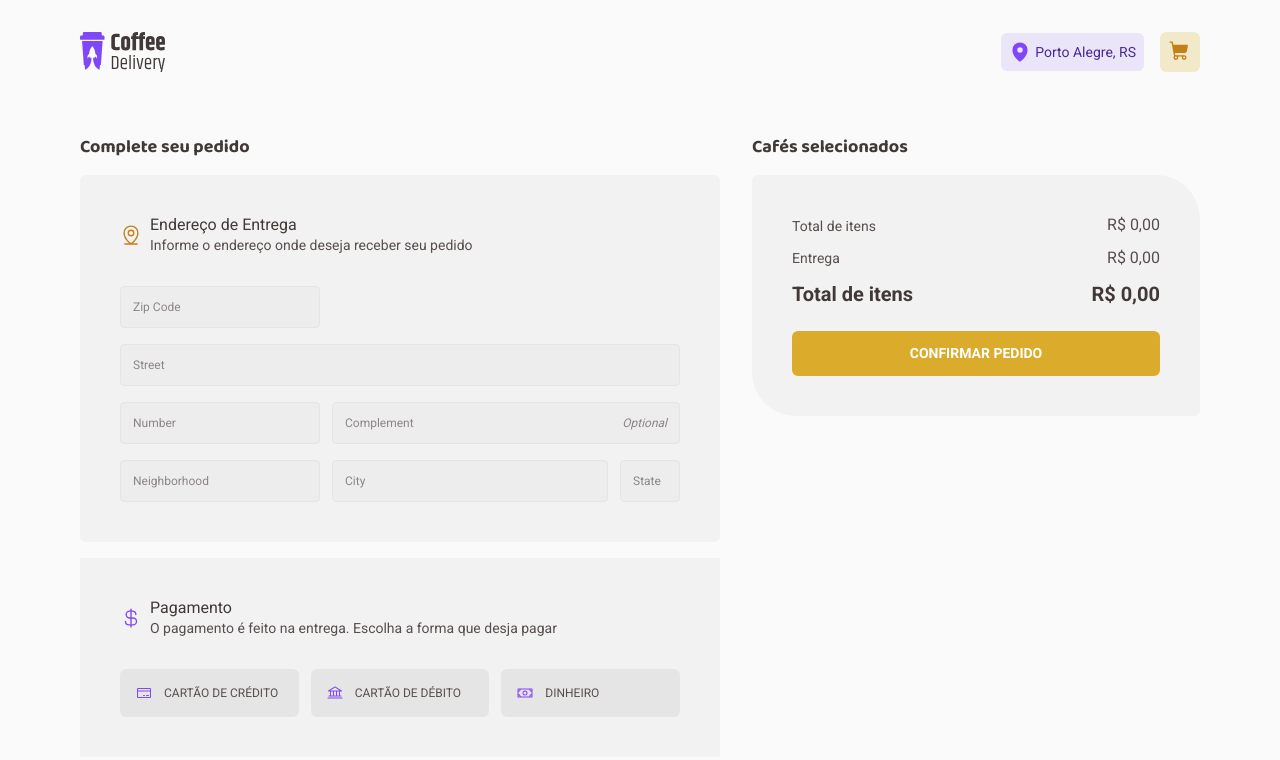
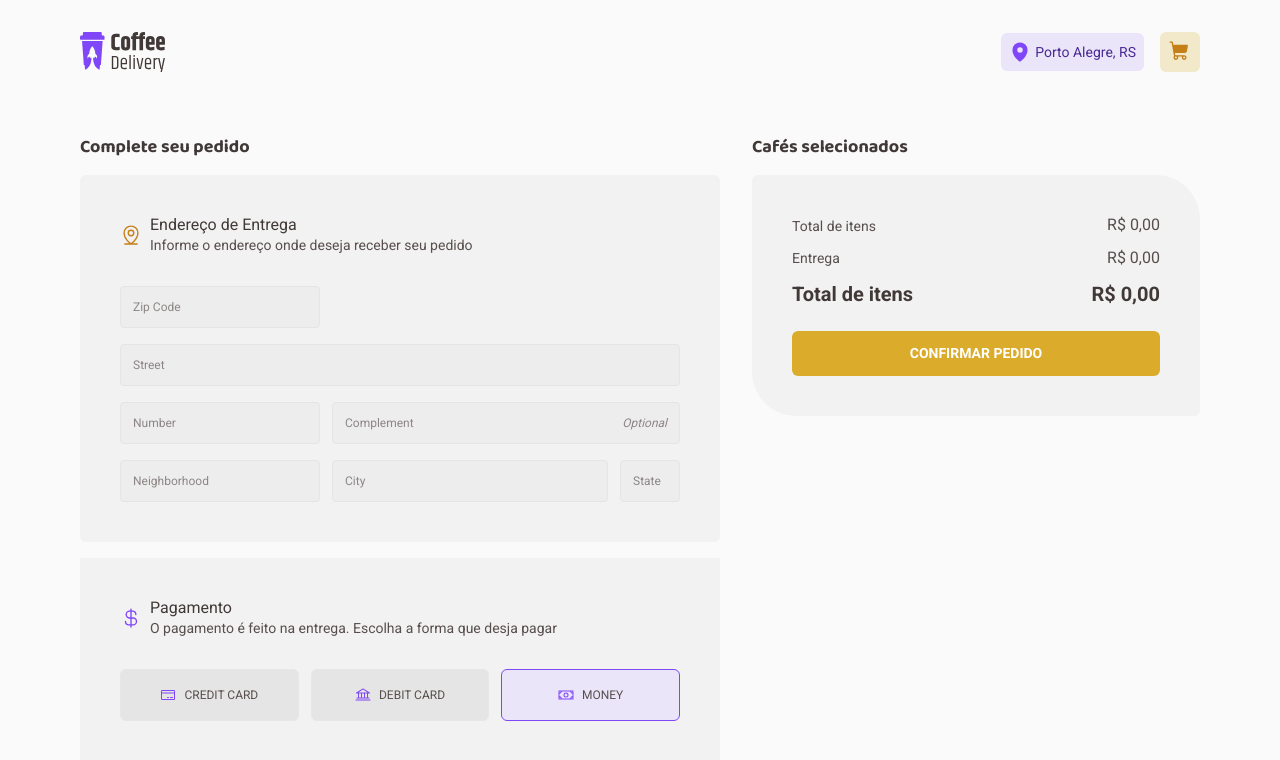
Before and after one commit to valdenicio22/coffee-delivery, a React (Vite) app: page /checkout in a window 1280 px wide. Shown: the top 760 px of the page. Built offline with nearby package versions, Linux system fonts and the light colour scheme.

Commit message:
feat: add functions to handle payment methods

```diff
--- a/src/Routes.tsx
+++ b/src/Routes.tsx
@@ -5,15 +5,15 @@ import {
 } from 'react-router-dom'
 import { DefaultLayout } from './layout/DefaultLayout'
 import { CheckoutPage } from './pages/CheckoutPage'
+import { ConfirmedOrder } from './pages/ConfirmedOrder'
 import { LandingPage } from './pages/LandingPage'
-import { ConfirmedOrder } from './pages/ConfirmedOrder'
 
 export const Router = createBrowserRouter(
   createRoutesFromElements(
     <Route path="/" element={<DefaultLayout />}>
       <Route path="" element={<LandingPage />} />
       <Route path="/checkout" element={<CheckoutPage />} />
-      <Route path="/confirmeOrder" element={<ConfirmedOrder />} />
+      <Route path="/confirmedOrder" element={<ConfirmedOrder />} />
     </Route>,
   ),
 )
--- a/src/components/PaymentMethod/index.tsx
+++ b/src/components/PaymentMethod/index.tsx
@@ -1,5 +1,4 @@
 import { InputHTMLAttributes, ReactNode, forwardRef } from 'react'
-import { RegularText } from '../Typography'
 
 type PaymentMethodProps = InputHTMLAttributes<HTMLInputElement> & {
   icon: ReactNode
@@ -8,26 +7,29 @@ type PaymentMethodProps = InputHTMLAttributes<HTMLInputElement> & {
 }
 
 const PaymentMethod = forwardRef<HTMLInputElement, PaymentMethodProps>(
-  ({ icon, iconColor = 'purple', label, ...props }, ref) => {
+  ({ id, icon, iconColor = 'purple', label, ...props }, ref) => {
     const iconColorVariant = {
       purple: 'text-brand-purple',
     }
     return (
-      <div className="p-4 bg-base-button rounded-md flex items-center gap-3 select-none">
-        {icon && (
+      <div>
+        <input
+          id={id}
+          className={`appearance-none hidden paymentInputMethod`}
+          type="radio"
+          {...props}
+          ref={ref}
+        />
+        <label
+          htmlFor={id}
+          className={`flex items-center justify-center gap-2 p-4
+          uppercase rounded-md select-none bg-base-button
+          text-base-text text-text-xs border border-bg-base-button
+          hover:bg-base-hover transitionColor`}
+        >
           <span className={`${iconColorVariant[iconColor]}`}>{icon}</span>
-        )}
-        <div>
-          <RegularText size="xs" className="uppercase">
-            {label}
-          </RegularText>
-          <input
-            className={`appearance-none hidden`}
-            type="radio"
-            {...props}
-            ref={ref}
-          />
-        </div>
+          {label}
+        </label>
       </div>
     )
   },
--- a/src/index.css
+++ b/src/index.css
@@ -26,4 +26,7 @@ textarea {
   .productCard {
     @apply flex flex-col items-center cardRounded bg-base-card px-5 pb-5;
   }
+  .paymentInputMethod:checked + label {
+    @apply bg-brand-purple-light border border-brand-purple;
+  }
 }
--- a/src/pages/CheckoutPage/components/PaymentSection/index.tsx
+++ b/src/pages/CheckoutPage/components/PaymentSection/index.tsx
@@ -1,39 +1,57 @@
 import { Bank, CreditCard, CurrencyDollar, Money } from '@phosphor-icons/react'
+import { useFormContext } from 'react-hook-form'
 import { PaymentMethod } from '../../../../components/PaymentMethod'
+import { RegularText } from '../../../../components/Typography'
 import { HeaderSection } from '../HeaderSection'
 
+export const paymentMethods = {
+  credit: {
+    label: 'Credit Card',
+    icon: <CreditCard size={16} />,
+  },
+  debit: {
+    label: 'Debit Card',
+    icon: <Bank size={16} />,
+  },
+  cash: {
+    label: 'Money',
+    icon: <Money size={16} />,
+  },
+}
+
 export function PaymentSection() {
+  const {
+    register,
+    formState: { errors },
+  } = useFormContext()
+
+  const paymentMethodError = errors?.paymentMethod?.message as unknown as string
+
   return (
-    <div className="p-10 bg-base-card flex flex-col gap-8">
+    <div className="p-10 bg-base-card">
       <HeaderSection
         icon={<CurrencyDollar size={22} />}
         iconColor="purple"
         title="Pagamento"
         subTitle="O pagamento é feito na entrega. Escolha a forma que desja pagar"
       />
-      <div className="grid grid-cols-3 gap-3">
-        <PaymentMethod
-          icon={<CreditCard size={16} />}
-          label="Cartão de Crédito"
-          type="radio"
-          name="credit"
-          id="credit"
-        />
-        <PaymentMethod
-          icon={<Bank size={16} />}
-          label="Cartão de Débito"
-          type="radio"
-          name="debit"
-          id="debit"
-        />
-        <PaymentMethod
-          icon={<Money size={16} />}
-          label="Dinheiro"
-          type="radio"
-          name="money"
-          id="money"
-        />
+      <div className="grid grid-cols-3 gap-3 mt-8">
+        {Object.entries(paymentMethods).map(([key, { label, icon }]) => (
+          <PaymentMethod
+            key={key}
+            icon={icon}
+            label={label}
+            id={key}
+            value={key}
+            {...register('paymentMethod')}
+          />
+        ))}
       </div>
+      {paymentMethodError && (
+        <RegularText color="error" size="sm" className="mt-[6px]">
+          {paymentMethodError}
+        </RegularText>
+      )}
     </div>
   )
 }
--- a/src/pages/CheckoutPage/index.tsx
+++ b/src/pages/CheckoutPage/index.tsx
@@ -1,9 +1,16 @@
 import { zodResolver } from '@hookform/resolvers/zod'
 import { FormProvider, useForm } from 'react-hook-form'
+import { useNavigate } from 'react-router-dom'
 import { z } from 'zod'
 import { FormSection } from './components/FormSection'
 import { PaymentSection } from './components/PaymentSection'
 import { SelectedProductsSection } from './components/SelectedProductsSection'
+
+enum paymentMethods {
+  credit = 'credit',
+  debit = 'debit',
+  cash = 'cash',
+}
 
 const checkouFormSchema = z.object({
   zipCode: z.string().min(1, 'Please enter a zip code'),
@@ -13,8 +20,13 @@ const checkouFormSchema = z.object({
   neighborhood: z.string().min(1, 'Please enter a neighborhood'),
   city: z.string().min(1, 'Please enter a city'),
   state: z.string().min(1, 'Please enter a state'),
+  paymentMethod: z.nativeEnum(paymentMethods, {
+    errorMap: () => {
+      return { message: 'Please enter a payment method' }
+    },
+  }),
 })
-type CheckoutFormData = z.infer<typeof checkouFormSchema>
+export type CheckoutFormData = z.infer<typeof checkouFormSchema>
 export type CheckoutFormDataKeys = keyof CheckoutFormData
 
 const checkoutFormDefaultValues = {
@@ -25,9 +37,11 @@ const checkoutFormDefaultValues = {
   neighborhood: '',
   city: '',
   state: '',
+  paymentMethod: paymentMethods.cash,
 }
 
 export const CheckoutPage = () => {
+  const navigate = useNavigate()
   const checkoutFormMethods = useForm<CheckoutFormData>({
     resolver: zodResolver(checkouFormSchema),
     defaultValues: checkoutFormDefaultValues,
@@ -35,7 +49,7 @@ export const CheckoutPage = () => {
   const { handleSubmit } = checkoutFormMethods
 
   function handleCheckoutFormSubmit(data: CheckoutFormData) {
-    console.log(data)
+    navigate('/confirmedOrder', { state: data })
   }
 
   return (
@@ -43,7 +57,7 @@ export const CheckoutPage = () => {
       <form
         onSubmit={handleSubmit(handleCheckoutFormSubmit)}
         id="checkoutForm"
-        className="layoutContainer flex gap-8 my-8"
+        className="flex gap-8 my-8 layoutContainer"
       >
         <div className="flex flex-col gap-4">
           <FormSection />
```
